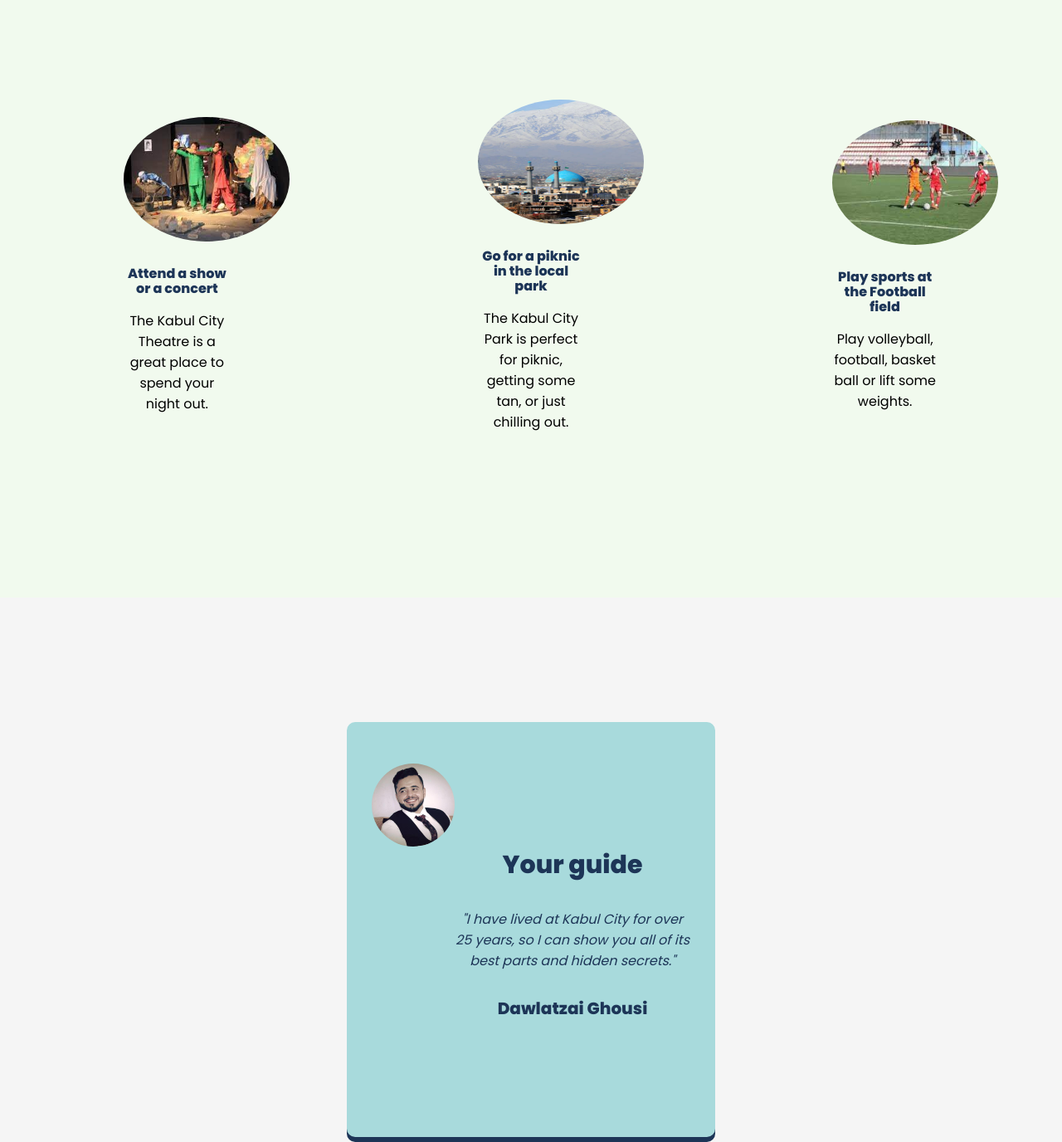
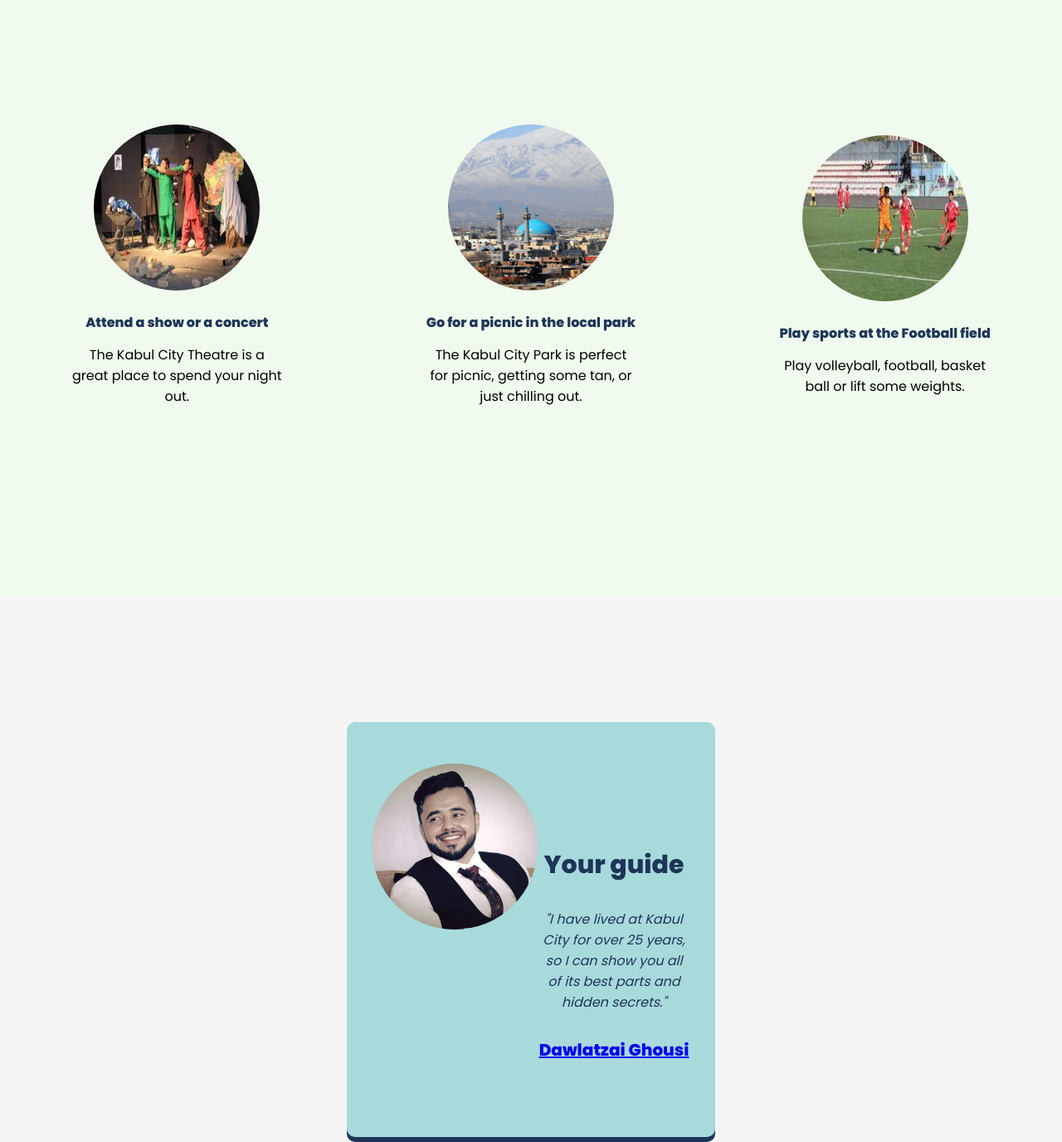
Before and after one commit to dghousi/hometown-solo-project, a plain HTML site: page index.html in a window 1280 px wide. Shown: the part 880-2256 px from the top of the page at 83% size. Drawn offline with Linux system fonts and the light colour scheme.

Commit message:
Fix images section style

```diff
--- a/index.html
+++ b/index.html
@@ -15,7 +15,7 @@
       <h1>Visit Kabul City</h1>
       <h2>
         Enjoy culture and sports in this vibrant
-        <span>district close to the center of Oslo.</span>
+        <span>district close to the center of Afghanistan country.</span>
       </h2>
     </div>
 
@@ -40,12 +40,10 @@
             src="images/park.jpg"
             alt="The Kabul City Park"
             class="second-section-img"
-            width="50"
-            height="150"
           />
-          <p class="primare-text">Go for a piknic in the local park</p>
+          <p class="primare-text">Go for a picnic in the local park</p>
           <p>
-            The Kabul City Park is perfect for piknic, getting some tan, or just
+            The Kabul City Park is perfect for picnic, getting some tan, or just
             chilling out.
           </p>
         </div>
@@ -54,8 +52,6 @@
             src="images/sports.jpeg"
             alt="Football field"
             class="second-section-img"
-            width="50"
-            height="150"
           />
           <p class="primare-text">Play sports at the Football field</p>
           <p>Play volleyball, football, basket ball or lift some weights.</p>
@@ -66,19 +62,18 @@
     <!-- GUIDE SECTION -->
     <div class="third-section">
       <div class="guide-section">
-        <img
-          src="images/dghousi.jpeg"
-          class="second-section-img"
-          width="50"
-          height="100"
-        />
+        <img src="images/dghousi.jpeg" class="second-section-img" />
         <div>
           <h3>Your guide</h3>
           <p>
             "I have lived at Kabul City for over 25 years, so I can show you all
             of its best parts and hidden secrets."
           </p>
-          <h4>Dawlatzai Ghousi</h4>
+          <h4>
+            <a href="https://github.com/dghousi" target="_blank"
+              >Dawlatzai Ghousi</a
+            >
+          </h4>
         </div>
       </div>
     </div>
--- a/styles.css
+++ b/styles.css
@@ -13,7 +13,7 @@ body {
   align-items: center;
   justify-content: center;
   height: 100vh;
-  background-image: url(images/torshov-image.svg);
+  background-image: url(images/kabul.jpg);
   background-size: cover;
 }
 
@@ -57,11 +57,12 @@ h2 span {
 }
 
 .activity-section div {
-  width: 10%;
+  width: 20%;
 }
 
 .second-section-img {
   width: 200px;
+  height: 200px;
   border-radius: 50%;
 }
 
```
